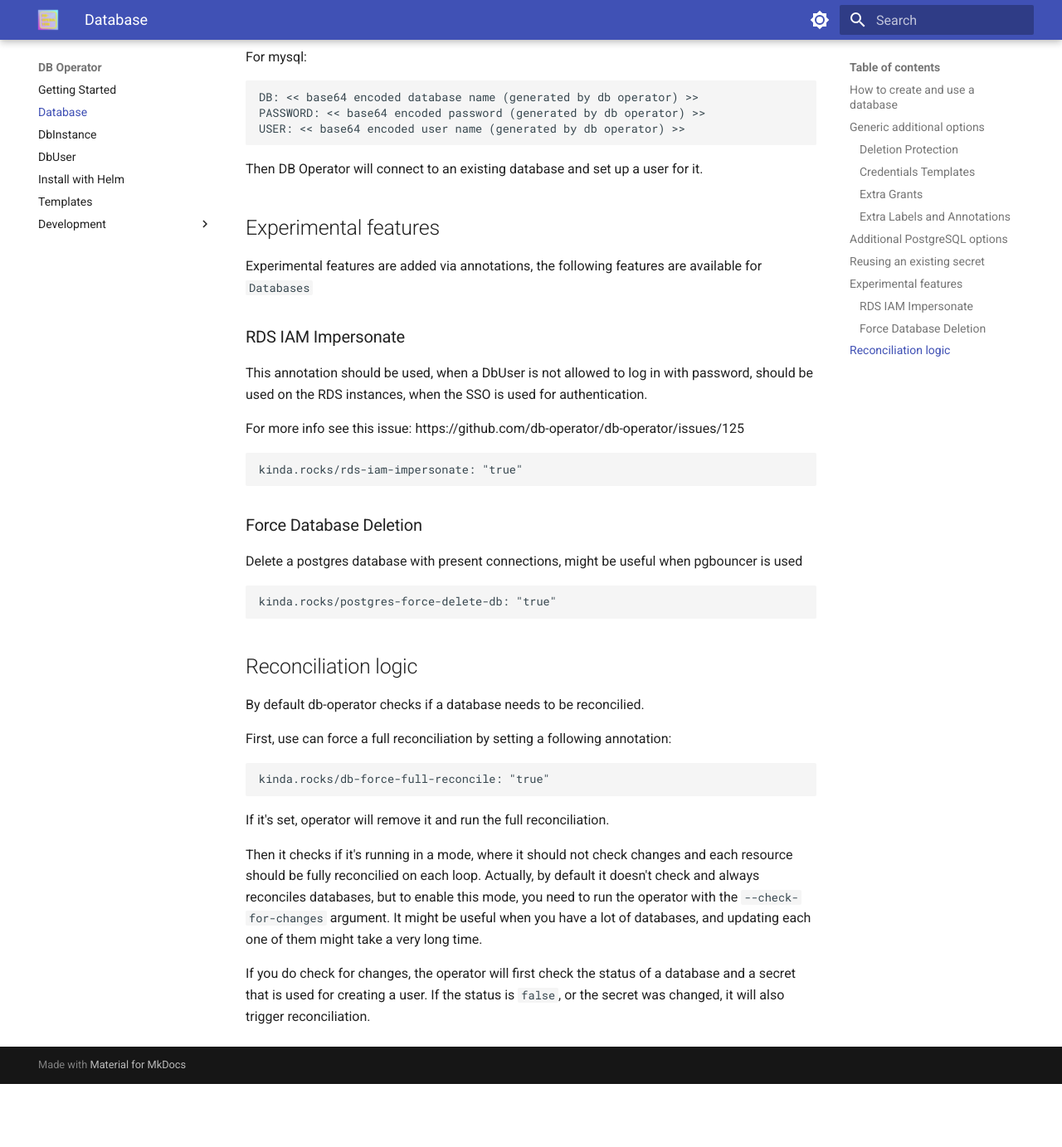
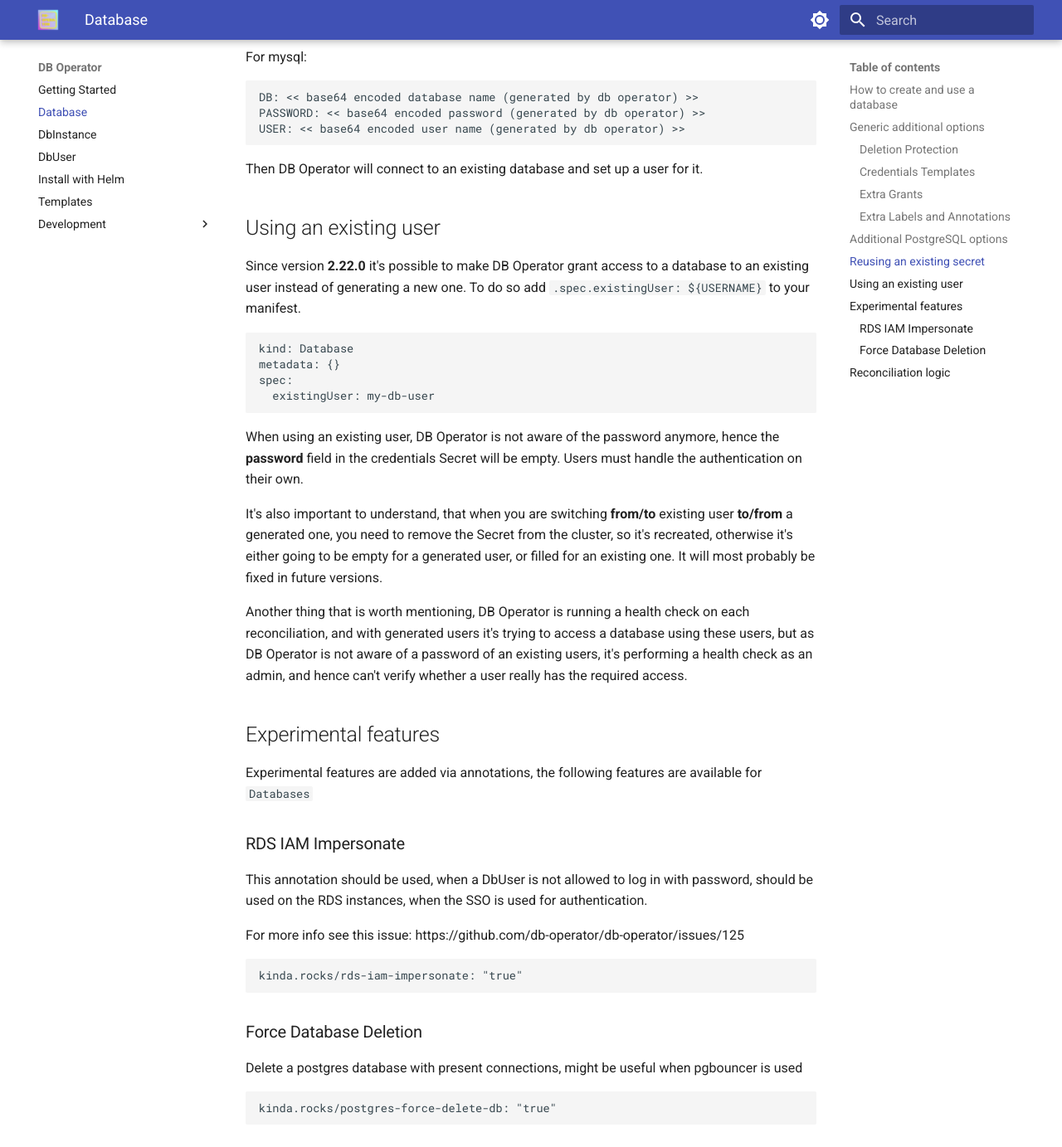
Before and after one commit to db-operator/documentation, an MkDocs documentation site: the page built from docs/database.md, in a window 1280 px wide and 1400 px high, scrolled down 5868 px. Shown: the top 1383 px of the window at 83% size. Built offline with MkDocs 1.6.1 and Material for MkDocs 9.7.7, drawn with Linux system fonts in a browser that asks for light colours; before the commit the page ends 7175 px from its top, so only the background shows below that.

Commit message:
Describe how to use existing users
Signed-off-by: Nikolai Rodionov <iam@allanger.xyz>

````diff
--- a/docs/database.md
+++ b/docs/database.md
@@ -252,6 +252,24 @@ USER: << base64 encoded user name (generated by db operator) >>
 
 Then DB Operator will connect to an existing database and set up a user for it.
 
+
+## Using an existing user
+
+Since version **2.22.0** it's possible to make DB Operator grant access to a database to an existing user instead of generating a new one. To do so add `.spec.existingUser: ${USERNAME}` to your manifest.
+
+```yaml
+kind: Database
+metadata: {}
+spec:
+  existingUser: my-db-user
+```
+
+When using an existing user, DB Operator is not aware of the password anymore, hence the **password** field in the credentials Secret will be empty. Users must handle the authentication on their own.
+
+It's also important to understand, that when you are switching **from/to** existing user **to/from** a generated one, you need to remove the Secret from the cluster, so it's recreated, otherwise it's either going to be empty for a generated user, or filled for an existing one. It will most probably be fixed in future versions.
+
+Another thing that is worth mentioning, DB Operator is running a health check on each reconciliation, and with generated users it's trying to access a database using these users, but as DB Operator is not aware of a password of an existing users, it's performing a health check as an admin, and hence can't verify whether a user really has the required access.
+
 ## Experimental features
 
 Experimental features are added via annotations, the following features are available for `Databases`
````
Also changed, not shown: docs/dbuser.md (+15 -0 lines).
